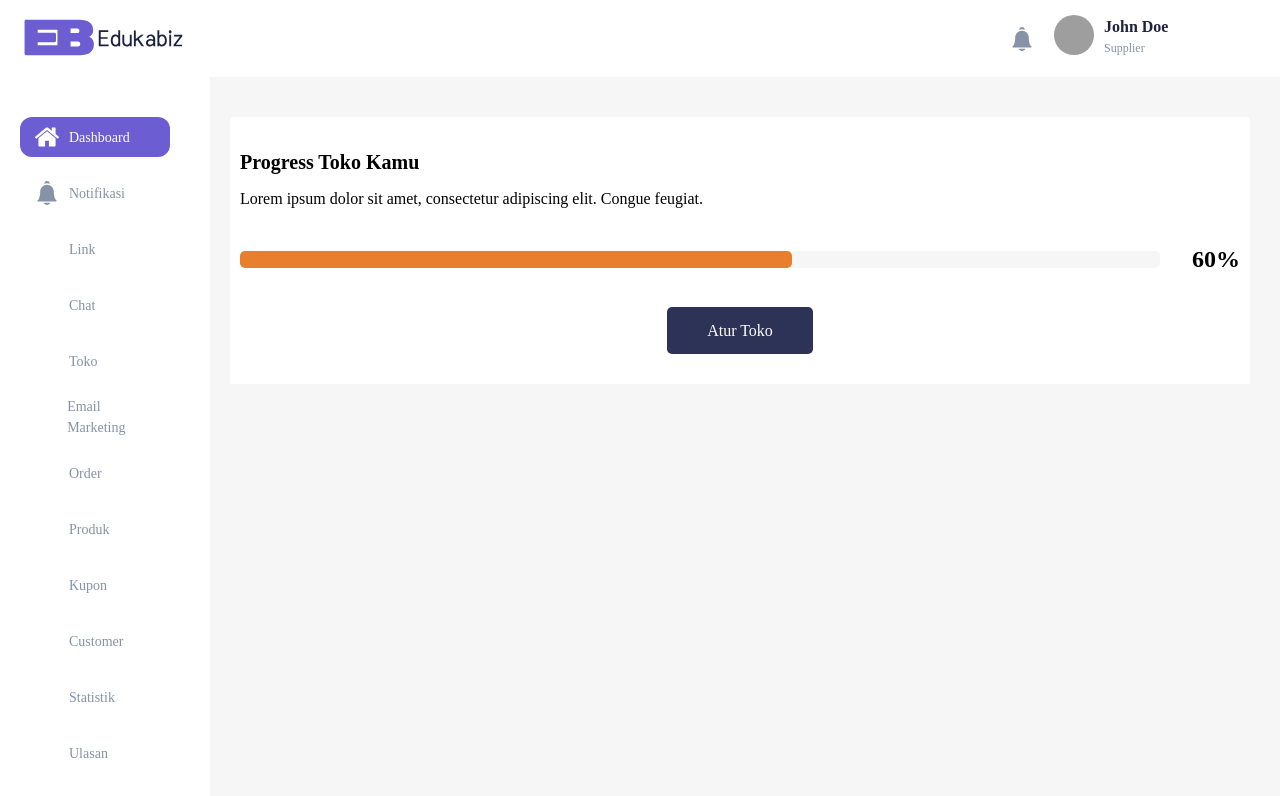
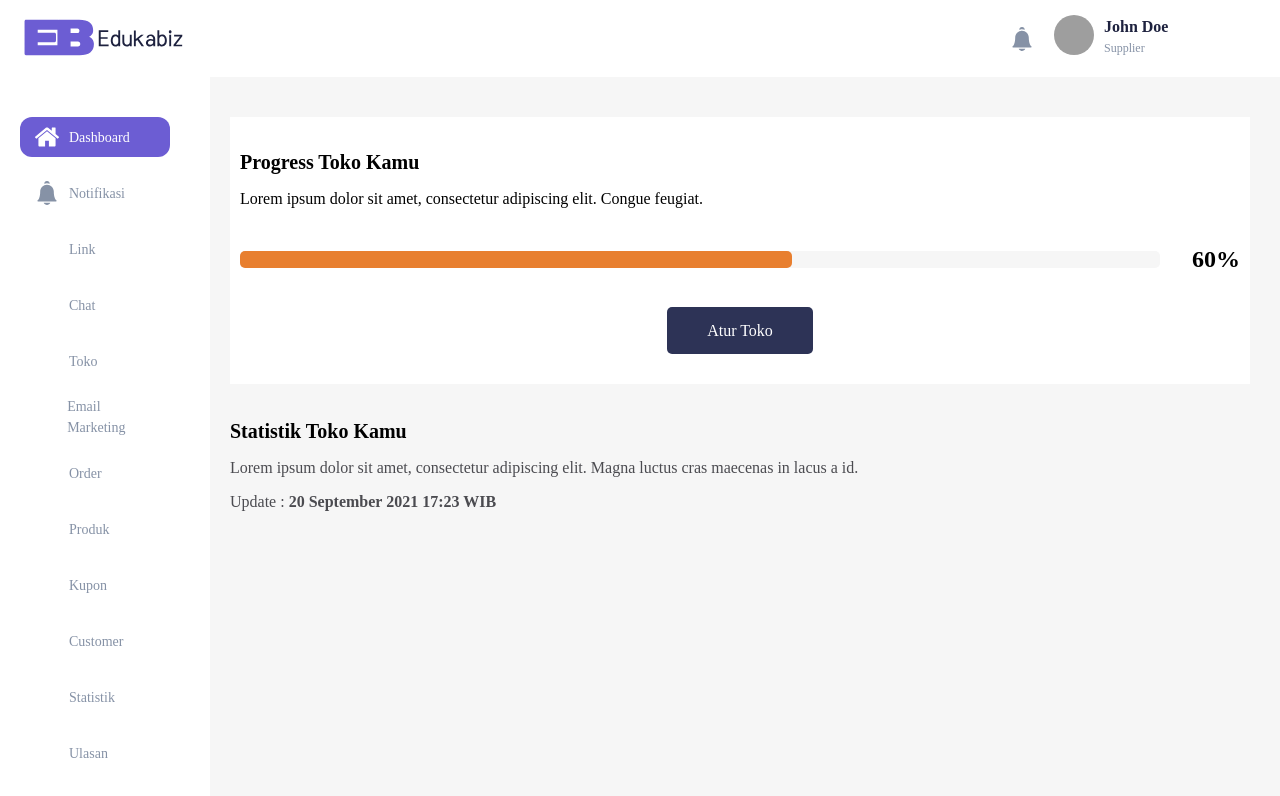
Before and after one commit to nandazman/init-next, a Next.js app: page /supplier in a window 1280 px wide. Shown: the top 796 px of the page. Built offline with nearby package versions, Linux system fonts and the light colour scheme; grey boxes are pictures that could not be loaded; a web font is replaced by a local one.

Commit message:
reorganize supplier

```diff
--- a/src/components/Button/Button.jsx
+++ b/src/components/Button/Button.jsx
@@ -1,7 +1,7 @@
 import cn from "classnames";
 import { bgColors } from "src/lib/constant";
 
-export const Button = (props) => {
+export default function Button(props) {
   const {
     onClick,
     className,
@@ -31,4 +31,4 @@ export const Button = (props) => {
       {children}
     </button>
   );
-};
+}
--- a/src/components/Navigation/Supplier.jsx
+++ b/src/components/Supplier/Dashboard/Progress.jsx
@@ -1,21 +1,23 @@
-import Avatar from "../Avatar/Avatar";
-import { Logo } from "../Icon/Logo";
-import NotificationIcon from "../Icon/Notification";
+import Button from "@/components/Button/Button";
+import ProgressBar from "@/components/Progress/ProgreessBar";
+import cn from "classnames";
 
-export const NavbarSupplier = () => {
+export default function ProgressSuplier({ className }) {
   return (
-    <nav className="relative top-0 left-0 w-full bg-white py-15px px-20px flex justify-between items-center z-10">
-      <span className="cursor-pointer">
-        <Logo />
-      </span>
-      <div className="w-250 flex gap-x-20px items-center">
-        <NotificationIcon />
-        <Avatar
-          name="John Doe"
-          role="Supplier"
-          src="https://storage.googleapis.com/smarketing-staging/instructor/As ilustrações do artista “Derek Laufman”.jpg"
-        />
+    <div className={cn("bg-white py-30px px-10px", className)}>
+      <div className="w-[1000px] mx-auto">
+        <div className="mb-30px">
+          <h5 className="text-black mb-10px">Progress Toko Kamu</h5>
+          <p className="text-black">
+            Lorem ipsum dolor sit amet, consectetur adipiscing elit. Congue
+            feugiat.
+          </p>
+        </div>
+        <ProgressBar className="mb-30px" progress="60" />
+        <Button variant="blue" className="text-white block mx-auto">
+          Atur Toko
+        </Button>
       </div>
-    </nav>
+    </div>
   );
-};
+}
--- /dev/null
+++ b/src/components/Supplier/Dashboard/Statistic.jsx
@@ -0,0 +1,18 @@
+export default function StatisticSupplier({ className }) {
+  return (
+    <div className={className}>
+      <div className="mb-16px">
+        <h5 className="text-black mb-10px">Statistik Toko Kamu</h5>
+        <p className="text-primary mb-10px">
+          Lorem ipsum dolor sit amet, consectetur adipiscing elit. Magna luctus
+          cras maecenas in lacus a id.
+        </p>
+        <p className="text-primary">
+          Update :{" "}
+          <span className="font-bold">20 September 2021 17:23 WIB</span>
+        </p>
+      </div>
+      <div className="flex"></div>
+    </div>
+  );
+}
--- a/src/components/Layout/Supplier.jsx
+++ b/src/components/Supplier/Layout.jsx
@@ -1,11 +1,10 @@
-import { NavbarSupplier } from "../Navigation/Supplier";
 import SupplierSidebar from "../Sidebar/Supplier/Supplier";
+import NavbarSupplier from "./Navigation";
 
 export const LayoutSupplier = ({ children }) => {
   return (
     <>
       <NavbarSupplier />
-
       <div className="bg-background relative flex">
         <SupplierSidebar />
         <main className="py-40px pl-20px pr-30px min-h-screen">{children}</main>
--- a/src/components/Progress/ProgressSuplier.jsx
+++ b/src/components/Supplier/Navigation.jsx
@@ -1,22 +1,21 @@
-import { Button } from "../Button/Button";
-import ProgressBar from "./ProgreessBar";
+import Avatar from "../Avatar/Avatar";
+import { Logo } from "../Icon/Logo";
+import NotificationIcon from "../Icon/Notification";
 
-export default function ProgressSuplier() {
+export default function NavbarSupplier() {
   return (
-    <div className="bg-white py-30px px-10px">
-      <div className="w-[1000px] mx-auto">
-        <div className="mb-30px">
-          <h5 className="text-black mb-10px">Progress Toko Kamu</h5>
-          <p className="text-black">
-            Lorem ipsum dolor sit amet, consectetur adipiscing elit. Congue
-            feugiat.
-          </p>
-        </div>
-        <ProgressBar className="mb-30px" progress="60" />
-        <Button variant="blue" className="text-white block mx-auto">
-          Atur Toko
-        </Button>
+    <nav className="relative top-0 left-0 w-full bg-white py-15px px-20px flex justify-between items-center z-10">
+      <span className="cursor-pointer">
+        <Logo />
+      </span>
+      <div className="w-250 flex gap-x-20px items-center">
+        <NotificationIcon />
+        <Avatar
+          name="John Doe"
+          role="Supplier"
+          src="https://storage.googleapis.com/smarketing-staging/instructor/As ilustrações do artista “Derek Laufman”.jpg"
+        />
       </div>
-    </div>
+    </nav>
   );
 }
--- a/src/pages/supplier/index.jsx
+++ b/src/pages/supplier/index.jsx
@@ -1,6 +1,7 @@
-import { LayoutSupplier } from "@/components/Layout/Supplier";
-import ProgressSuplier from "@/components/Progress/ProgressSuplier";
 import Head from "next/head";
+import ProgressSuplier from "../../components/Supplier/Dashboard/Progress";
+import StatisticSupplier from "../../components/Supplier/Dashboard/Statistic";
+import { LayoutSupplier } from "../../components/Supplier/Layout";
 
 export default function supplierIndex() {
   return (
@@ -12,7 +13,8 @@ export default function supplierIndex() {
       </Head>
       <div data-testid="pages-supplier-index">
         <LayoutSupplier>
-          <ProgressSuplier />
+          <ProgressSuplier className="mb-32px" />
+          <StatisticSupplier className="mb-32px" />
         </LayoutSupplier>
       </div>
     </>
--- a/src/pages/supplier/notification.jsx
+++ b/src/pages/supplier/notification.jsx
@@ -1,5 +1,5 @@
-import { LayoutSupplier } from "@/components/Layout/Supplier";
 import Head from "next/head";
+import { LayoutSupplier } from "../../components/Supplier/Layout";
 
 export default function supplierIndex() {
   return (
```
Also changed, not shown: src/components/Supplier/Dashboard/Statistic/Card.jsx (added).
